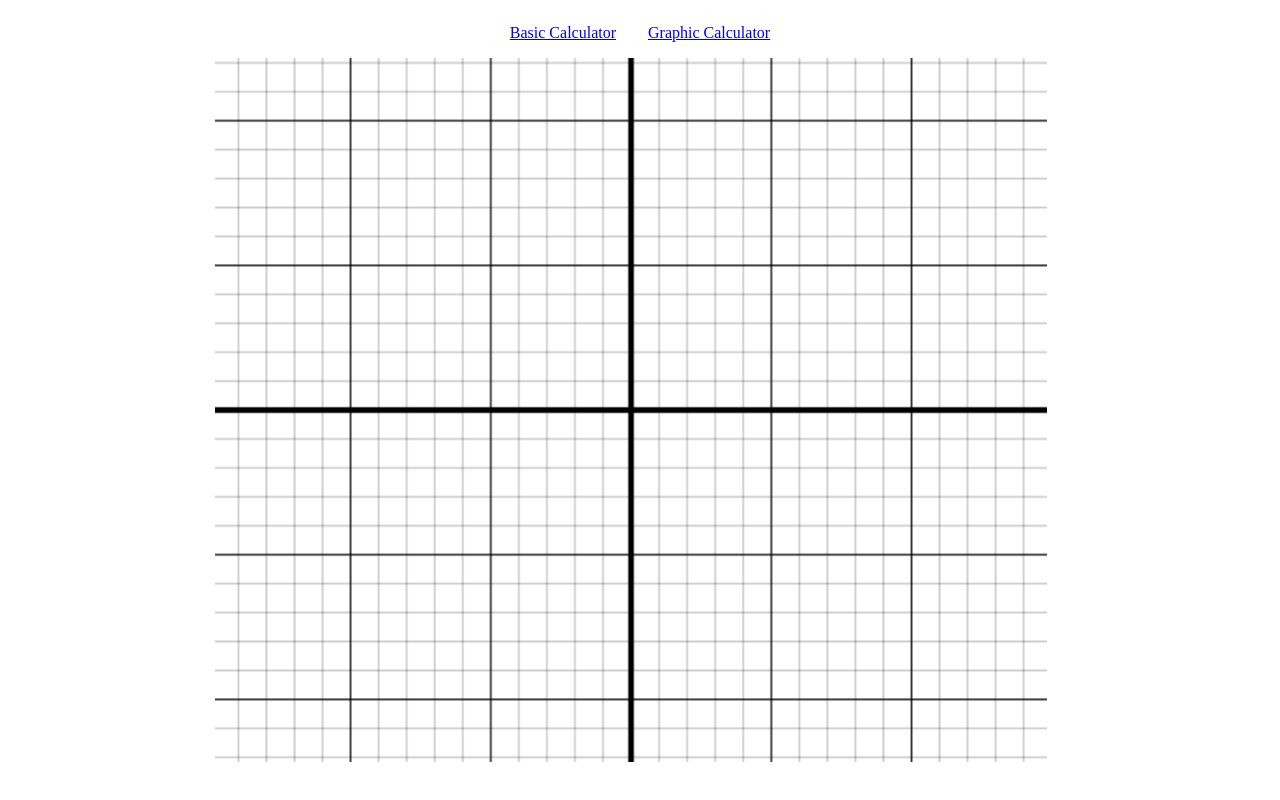
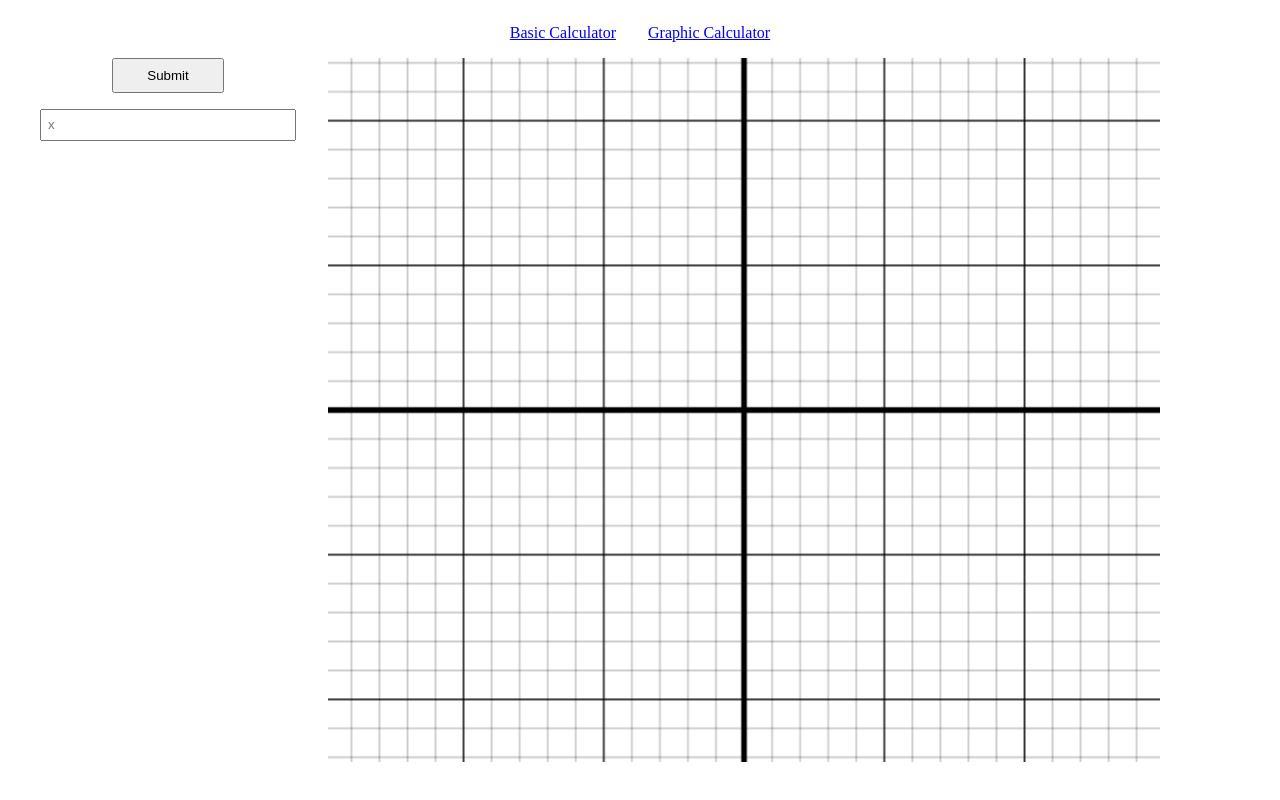
Before and after one commit to vsots/calculator, a React (Vite) app: page /graphic in a window 1280 px wide. Built offline with nearby package versions, Linux system fonts and the light colour scheme.

Commit message:
feat(22): Adds input box for equation

```diff
--- a/package.json
+++ b/package.json
@@ -16,7 +16,7 @@
     "react-router-dom": "^6.21.1"
   },
   "devDependencies": {
-    "@types/react": "^18.2.15",
+    "@types/react": "^18.2.48",
     "@types/react-dom": "^18.2.7",
     "@typescript-eslint/eslint-plugin": "^6.0.0",
     "@typescript-eslint/parser": "^6.0.0",
--- /dev/null
+++ b/src/FunctionInput.css
@@ -0,0 +1,18 @@
+form {
+  display: flex;
+  flex-direction: column;
+  align-items: center;
+}
+
+button {
+  width: 35%;
+  padding-top: 1vh;
+  padding-bottom: 1vh;
+}
+
+input {
+  width: 75%;
+  padding: 2%;
+  margin-top: 2vh;
+  text-align: left;
+}
--- /dev/null
+++ b/src/FunctionInput.tsx
@@ -0,0 +1,25 @@
+import { Dispatch, SetStateAction, FormEvent } from "react";
+import "./FunctionInput.css";
+
+function FunctionInput({
+  equation,
+  setEquation,
+}: {
+  equation: string;
+  setEquation: Dispatch<SetStateAction<string>>;
+}) {
+  const runEquation = (e: FormEvent<HTMLFormElement>) => {
+    e.preventDefault();
+    const inputBox: HTMLInputElement = e.currentTarget[0] as HTMLInputElement;
+    setEquation(inputBox.value);
+  };
+
+  return (
+    <form onSubmit={(e) => runEquation(e)}>
+      <button type="submit">Submit</button>
+      <input type="text" readOnly={false} placeholder={equation} />
+    </form>
+  );
+}
+
+export default FunctionInput;
--- a/src/GraphicCalculator.css
+++ b/src/GraphicCalculator.css
@@ -1,6 +1,10 @@
+.row {
+  display: grid;
+  grid-template-columns: 25vw 75vw;
+}
+
 .grid {
   position: relative;
   width: 65vw;
   height: 88vh;
-  left: 16.2vw;
 }
--- a/src/GraphicCalculator.tsx
+++ b/src/GraphicCalculator.tsx
@@ -1,7 +1,11 @@
-import { useEffect } from "react";
+import { Dispatch, SetStateAction, useEffect, useState } from "react";
+import FunctionInput from "./FunctionInput";
 import "./GraphicCalculator.css";
 
 function GraphicCalculator() {
+  const [equation, setEquation]: (string | Dispatch<SetStateAction<string>>)[] =
+    useState("x");
+
   type Direction = "up" | "down" | "left" | "right";
 
   const createAxis = (
@@ -69,6 +73,7 @@ function GraphicCalculator() {
   };
 
   useEffect(() => {
+    console.log(equation);
     const canvas: HTMLCanvasElement = document.querySelector(".grid")!;
     const graph: CanvasRenderingContext2D = canvas.getContext("2d")!;
     canvas.width = 445;
@@ -91,7 +96,12 @@ function GraphicCalculator() {
     createGrid(graph, "right", x, y, width, height);
   });
 
-  return <canvas className="grid" />;
+  return (
+    <div className="row">
+      <FunctionInput equation={equation} setEquation={setEquation} />
+      <canvas className="grid" />
+    </div>
+  );
 }
 
 export default GraphicCalculator;
```
Also changed, not shown: 1 other file (tests, documents, lock files or other folders).
